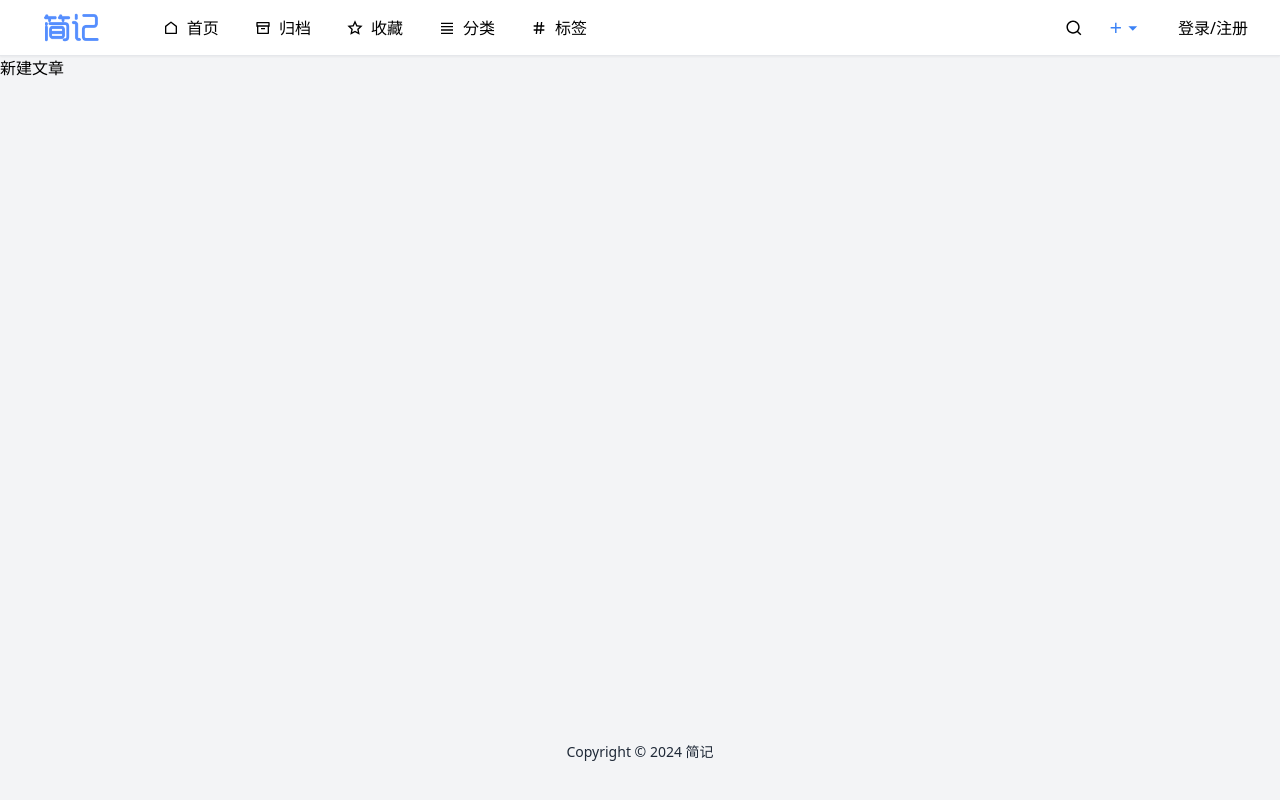
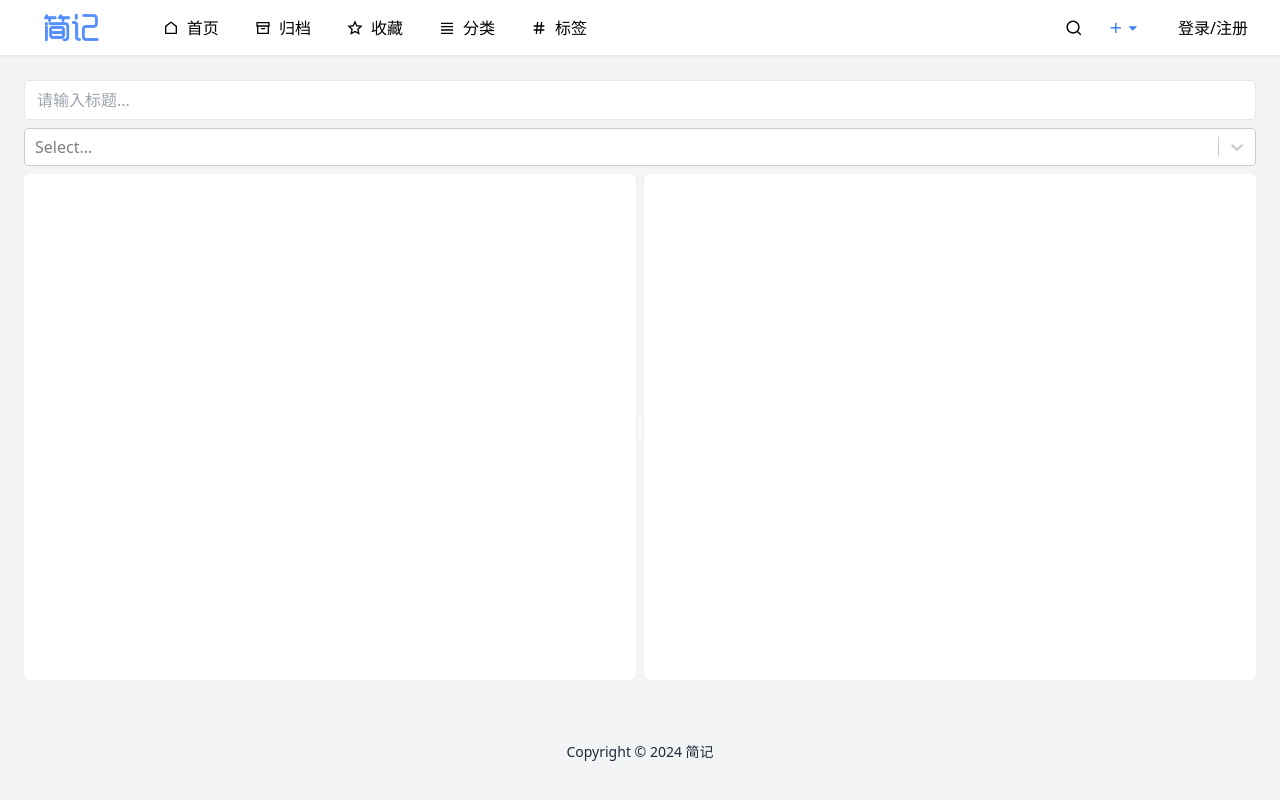
Before and after one commit to lorzzn/jianji-web, a React (Vite) app: page /edit in a window 1280 px wide. Built offline with nearby package versions, Linux system fonts and the light colour scheme; no server answers; what @mobx-devtools/tools would draw is missing.

Commit message:
update: 添加组件
reason: 无

```diff
--- a/package.json
+++ b/package.json
@@ -16,9 +16,11 @@
     "**/*": "prettier --write --ignore-unknown"
   },
   "dependencies": {
+    "@emotion/css": "^11.11.2",
     "@hookform/resolvers": "^3.3.4",
     "@mobx-devtools/tools": "^0.0.4",
     "@remixicon/react": "^4.1.1",
+    "@tailwindcss/typography": "^0.5.10",
     "autoprefixer": "^10.4.17",
     "axios": "^1.6.7",
     "class-variance-authority": "^0.7.0",
@@ -37,6 +39,8 @@
     "react-dom": "^18.2.0",
     "react-hook-form": "^7.49.3",
     "react-lazy-load-image-component": "^1.6.0",
+    "react-markdown": "^9.0.1",
+    "react-resizable-panels": "^2.0.13",
     "react-responsive-modal": "^6.4.2",
     "react-router-dom": "^6.22.2",
     "react-select": "^5.8.0",
--- /dev/null
+++ b/src/components/ZMarkdown/Editor.tsx
@@ -0,0 +1,13 @@
+import classNames from "classnames"
+import { FC } from "react"
+import { twMerge } from "tailwind-merge"
+
+interface EditorProps extends React.TextareaHTMLAttributes<HTMLTextAreaElement> {
+  resizeable?: boolean
+}
+
+const Editor: FC<EditorProps> = ({ resizeable, className, ...restProps }) => {
+  return <textarea className={twMerge(classNames([{ "resize-none": !resizeable }, className]))} {...restProps} />
+}
+
+export default Editor
--- /dev/null
+++ b/src/components/ZMarkdown/Preview.tsx
@@ -0,0 +1,12 @@
+import classNames from "classnames"
+import { FC } from "react"
+import Markdown, { Options } from "react-markdown"
+import { twMerge } from "tailwind-merge"
+
+interface PreviewProps extends Options {}
+
+const Preview: FC<PreviewProps> = ({ className, ...restProps }) => {
+  return <Markdown className={twMerge(classNames(["prose", className]))} {...restProps} />
+}
+
+export default Preview
--- /dev/null
+++ b/src/components/ZMarkdown/ToolBar.tsx
@@ -0,0 +1,43 @@
+import { FC } from "react"
+import ZSelect, { TreeOptions } from "../ZSelect/ZSelect"
+
+const ToolBar: FC = () => {
+  const options: TreeOptions = [
+    {
+      id: 1,
+      name: "Option 1",
+    },
+    {
+      id: 2,
+      name: "Option 2",
+    },
+    {
+      id: 3,
+      parentId: 1,
+      name: "Option 3",
+    },
+    {
+      id: 4,
+      parentId: 1,
+      name: "Option 4",
+    },
+    {
+      id: 5,
+      parentId: 1,
+      name: "Option 5",
+    },
+    {
+      id: 6,
+      parentId: 2,
+      name: "Option 6",
+    },
+  ]
+
+  return (
+    <div className="bg-white mb-2">
+      <ZSelect options={options} isTree />
+    </div>
+  )
+}
+
+export default ToolBar
--- /dev/null
+++ b/src/components/ZMarkdown/ZMarkdown.tsx
@@ -0,0 +1,38 @@
+import { FC, useState } from "react"
+import { Panel, PanelGroup, PanelResizeHandle } from "react-resizable-panels"
+import Editor from "./Editor"
+import Preview from "./Preview"
+import ToolBar from "./ToolBar"
+
+const ZMarkdown: FC = () => {
+  const [value, setValue] = useState<string>("")
+
+  const handleValueChange = (e: React.ChangeEvent<HTMLTextAreaElement>) => {
+    setValue(e.target.value)
+  }
+
+  return (
+    <div className="flex-1 flex flex-col">
+      <ToolBar />
+      <PanelGroup direction="horizontal" className="flex-1">
+        <Panel minSize={25} order={1} className="shadow-sm rounded-md">
+          <Editor value={value} onChange={handleValueChange} className="w-full h-full p-3" />
+        </Panel>
+        <PanelResizeHandle className="w-2 flex justify-center items-center active:bg-black hover:bg-black transition rounded-sm">
+          <div className="flex flex-col space-y-1">
+            <div className="w-1 h-1 bg-white rounded-full"></div>
+            <div className="w-1 h-1 bg-white rounded-full"></div>
+            <div className="w-1 h-1 bg-white rounded-full"></div>
+          </div>
+        </PanelResizeHandle>
+        <Panel minSize={25} order={2} className="shadow-sm rounded-md">
+          <div className="w-full h-full bg-white p-3">
+            <Preview>{value}</Preview>
+          </div>
+        </Panel>
+      </PanelGroup>
+    </div>
+  )
+}
+
+export default ZMarkdown
--- /dev/null
+++ b/src/components/ZSelect/ZSelect.tsx
@@ -0,0 +1,59 @@
+import { css } from "@emotion/css"
+import { RiArrowDropRightFill } from "@remixicon/react"
+import classNames from "classnames"
+import { FC } from "react"
+import Select, { OptionProps, Props } from "react-select"
+import { twMerge } from "tailwind-merge"
+
+export interface TreeOptionsItem {
+  id: string | number
+  parentId?: string | number
+  name: string
+}
+
+export type TreeOptions = TreeOptionsItem[]
+
+export interface ZSelectProps extends Props {
+  isTree?: boolean
+}
+
+const ZSelect: FC<ZSelectProps> = ({ components, isTree, value, ...restProps }) => {
+  const TreeOption = (option: OptionProps<any>) => {
+    const { data, theme } = option
+    const PropOptionComponent = components?.Option
+    if (PropOptionComponent) {
+      return <PropOptionComponent {...option} />
+    }
+
+    return (
+      <div
+        className={twMerge(
+          classNames([
+            `flex items-center h-8 cursor-pointer`,
+            css`
+              &:hover {
+                background-color: ${theme.colors.primary25};
+              }
+            `,
+          ]),
+        )}
+      >
+        <RiArrowDropRightFill />
+        <p>{data?.name}</p>
+        <p>{theme.colors.primary}</p>
+      </div>
+    )
+  }
+
+  return (
+    <Select
+      components={{
+        ...components,
+        Option: isTree ? TreeOption : components?.Option,
+      }}
+      {...restProps}
+    />
+  )
+}
+
+export default ZSelect
--- a/src/pages/Edit/index.tsx
+++ b/src/pages/Edit/index.tsx
@@ -1,7 +1,16 @@
+import ZInput from "@/components/ZInput/ZInput"
+import ZMarkdown from "@/components/ZMarkdown/ZMarkdown"
 import { FC } from "react"
 
 const Edit: FC = () => {
-  return <div>新建文章</div>
+  return (
+    <div className="flex-1 flex flex-col">
+      <div className="flex flex-col flex-1 m-6">
+        <ZInput scale={"large"} placeholder="请输入标题..." className="mb-2 w-full" />
+        <ZMarkdown />
+      </div>
+    </div>
+  )
 }
 
 export default Edit
```
Also changed, not shown: 1 other file (tests, documents, lock files or other folders).
